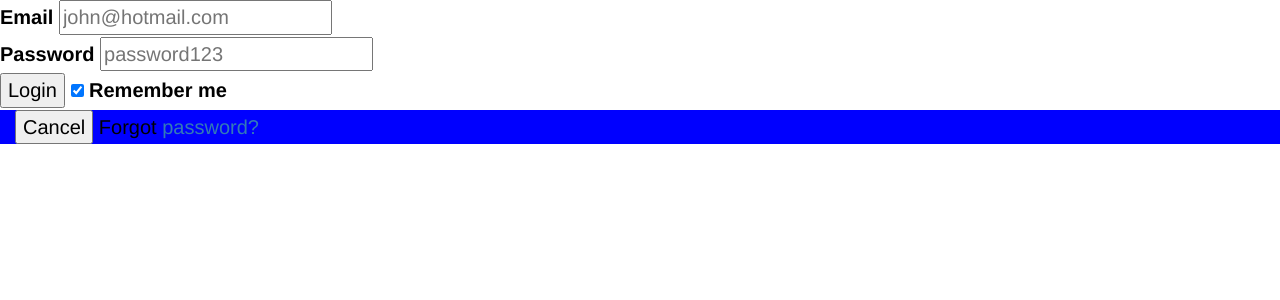
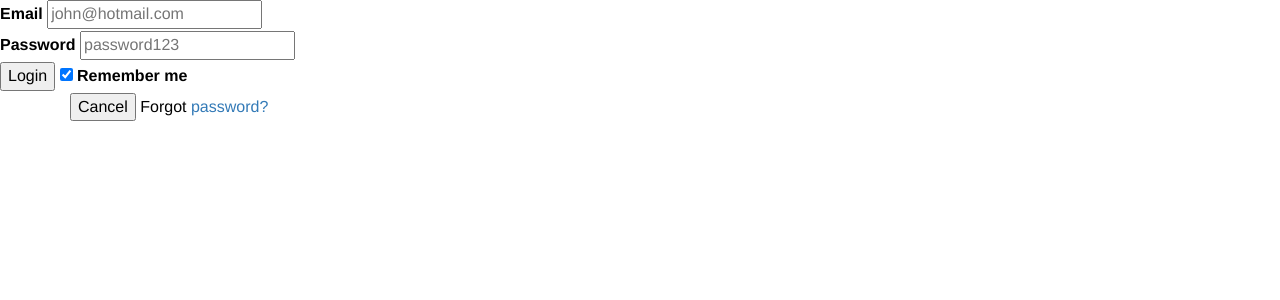
Before and after one commit to Anupya/low-key, a PHP site: template web/views/index.twig in a window 1280 px wide. Shown: the top 300 px of the page. Run offline with PHP 8.4, Linux system fonts and the light colour scheme; the template is opened without the code that fills it, so the values that code supplies are empty; some libraries are stand-ins or nearby versions.

Commit message:
basic home page

```diff
--- a/web/stylesheets/main.css
+++ b/web/stylesheets/main.css
@@ -1,12 +1,61 @@
-.container {
-  width: auto;
-  background-color: blue;
+.home {
+  background: blue;
 }
 
 .login_modal {
-  width: auto;
-  height: auto;
+  left: 0px;
+  right: 0px;
+  position: absolute;
   background: white;
   color: black;
-  font-size: 20px;
+  font-size: 16px;
 }
+
+.login_modal .form input {
+  font-family: "Roboto", sans-serif;
+  outline: 0;
+  background: #f2f2f2;
+  width: 100%;
+  border: 0;
+  margin: 0 0 15px;
+  padding: 15px;
+  box-sizing: border-box;
+  font-size: 14px;
+}
+
+.login_modal .form button {
+  font-family: "Roboto", sans-serif;
+  text-transform: uppercase;
+  outline: 0;
+  background: #4CAF50;
+  width: 100%;
+  border: 0;
+  padding: 15px;
+  color: #FFFFFF;
+  font-size: 14px;
+  -webkit-transition: all 0.3 ease;
+  transition: all 0.3 ease;
+  cursor: pointer;
+}
+
+.login_modal .form button:hover,.form button:active,.form button:focus {
+  background: #43A047;
+}
+
+.player iframe {
+  left: 0px;
+  right: 0px;
+  position: absolute;
+}
+
+.player .overlay {
+  background: black;
+  opacity: 0.4;
+  display: inline-block;
+  position: relative;
+}
+
+.player .overlay img {
+  height: 50px;
+  width: 50px;
+}
--- a/web/views/index.twig
+++ b/web/views/index.twig
@@ -1,6 +1,7 @@
 {% extends "layout.html" %}
 
 {% block content %}
+<div class="home">
 <form action="login.php">
 
  <div class="login_modal">
@@ -22,5 +23,6 @@
      <span class="psw">Forgot <a href="#">password?</a></span>
    </div>
 </form>
+</div>
 
 {% endblock %}
```
Also changed, not shown: web/views/browse.twig (+8 -2 lines), thumbs-down.png (added), thumbs-up.png (added).
